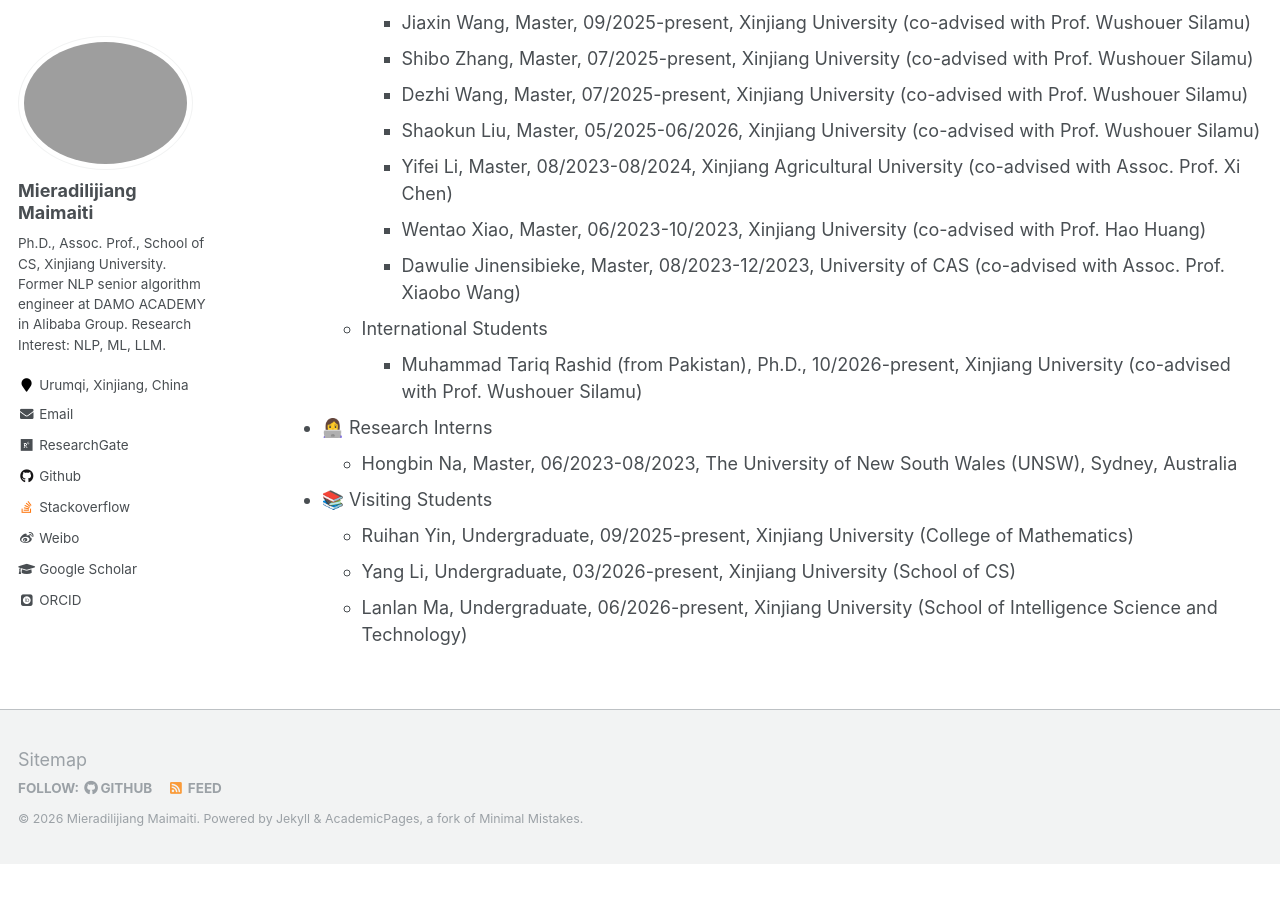
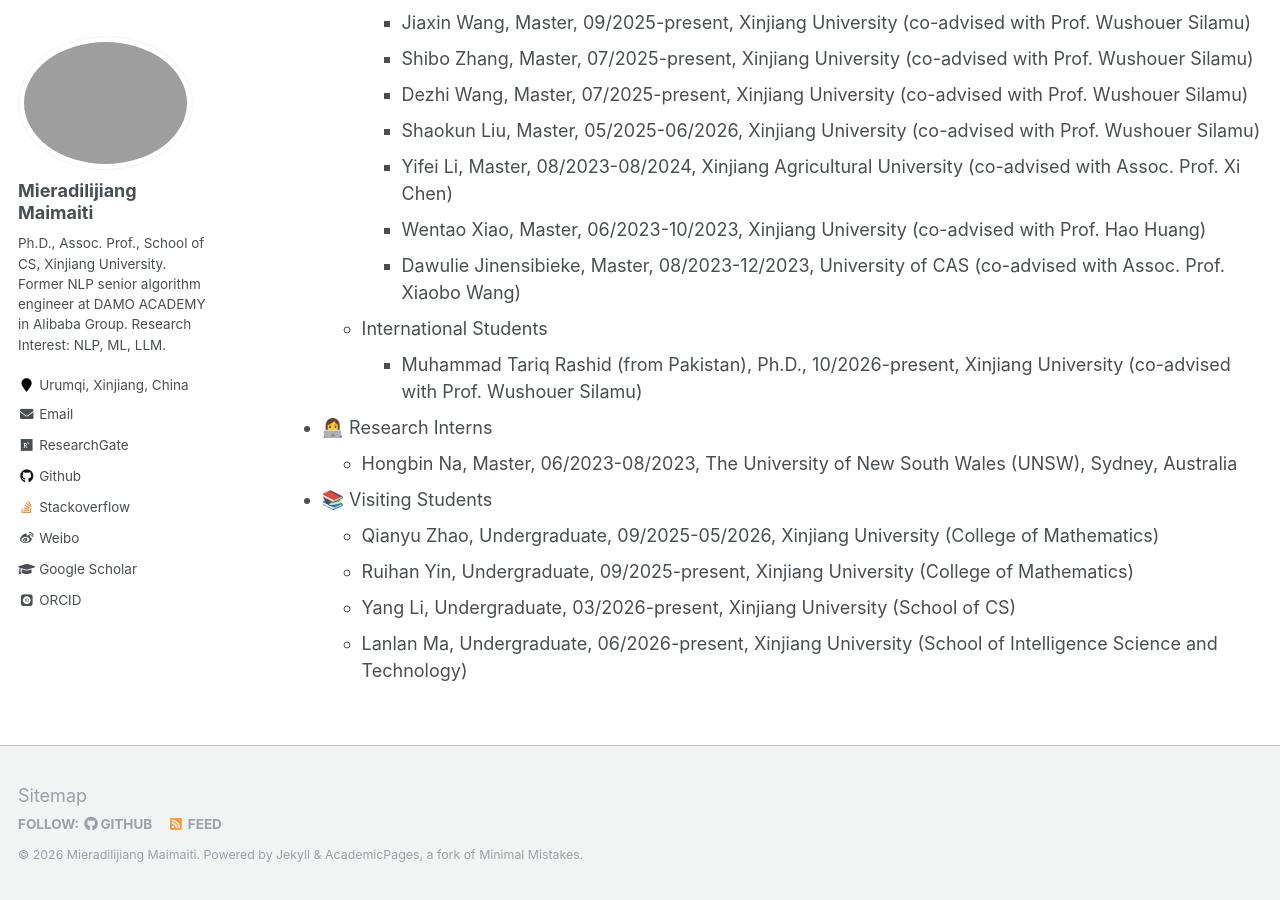
Before and after one commit to miradel51/miradel51.github.io, a Jekyll site: the page built from _pages/cv.md, in a window 1280 px wide and 900 px high, scrolled down 2292 px. Built offline with Jekyll 4.4.1, drawn with Linux system fonts in a browser that asks for light colours; some web fonts are replaced; before the commit the page ends 3156 px from its top, so only the background shows below that.

Commit message:
Update cv.md
Revised student info.

```diff
--- a/_pages/cv.md
+++ b/_pages/cv.md
@@ -93,6 +93,7 @@ redirect_from:
   * Hongbin Na, Master, 06/2023-08/2023, The University of New South Wales (UNSW), Sydney, Australia
 
 * 📚 Visiting Students
+  * Qianyu Zhao, Undergraduate, 09/2025-05/2026, Xinjiang University (College of Mathematics)
   * Ruihan Yin, Undergraduate, 09/2025-present, Xinjiang University (College of Mathematics)
   * Yang Li, Undergraduate, 03/2026-present, Xinjiang University (School of CS)
   * Lanlan Ma, Undergraduate, 06/2026-present, Xinjiang University (School of Intelligence Science and Technology)
```
